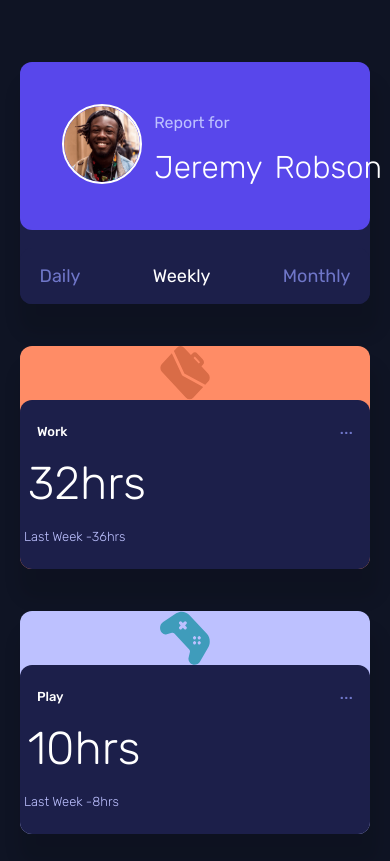
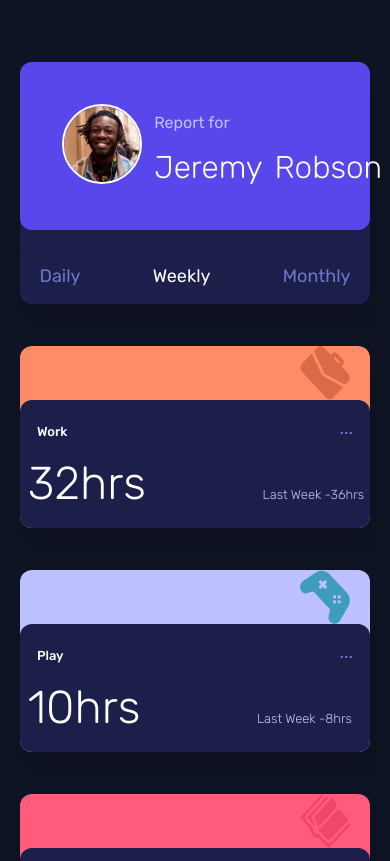
Before and after one commit to CipiVlad/time_tracking_dashboard, a React (Vite) app: page / in a window 390 px wide. Shown: the top 861 px of the page. Built offline with nearby package versions, Linux system fonts and the light colour scheme.

Commit message:
mobile styling matched, heading to final steps

```diff
--- a/src/scss/GridLayout.scss
+++ b/src/scss/GridLayout.scss
@@ -242,6 +242,33 @@
             }
 
 
+            .activity_image_position {
+                position: relative;
+                top: 0;
+                left: 280px;
+                height: 54px;
+            }
+
+            //for all activity containers
+            .activity_container {
+                display: block;
+                padding-bottom: 2vh;
+
+                .activity_heading_flexbox {
+                    display: flex;
+                }
+
+                .activity_time {
+                    display: inline-block;
+                }
+
+                .activity_previous {
+                    display: inline;
+                    margin-left: 30%;
+                }
+            }
+
+
 
             // Activity Containers
             // area children
@@ -249,6 +276,8 @@
                 margin: 5vh 0;
                 border-radius: 8px;
                 border-radius: 12px;
+
+
             }
 
             .play_card_bg {
```
